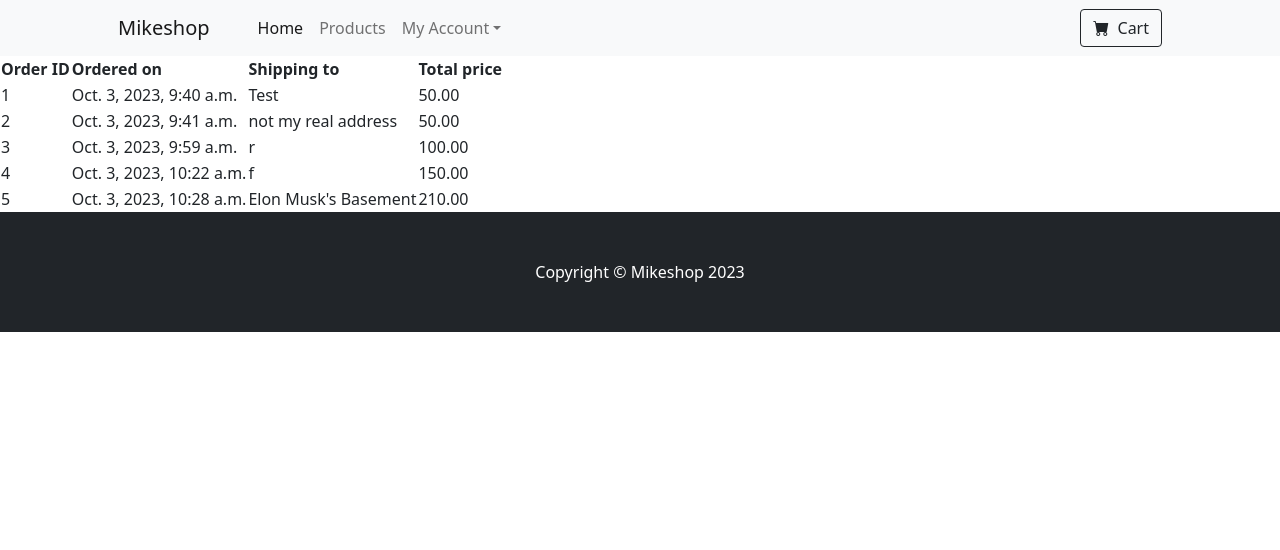
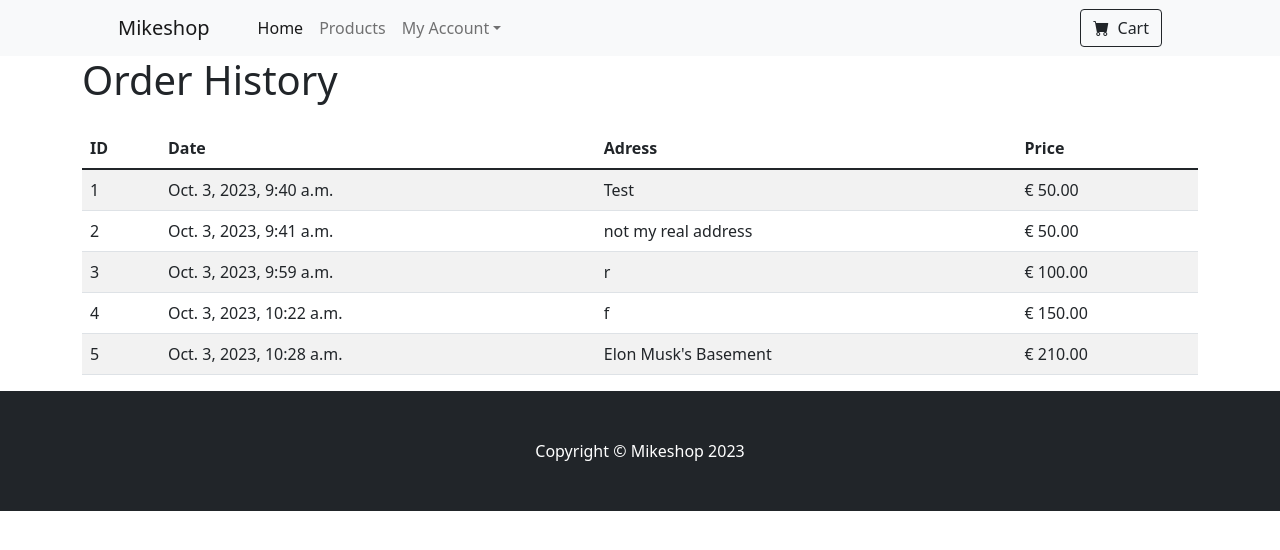
Before and after one commit to tonybonki/Django-Lab-Assignment, a Django app: page /orderhistory/ in a window 1280 px wide. Shown: the top 550 px of the page. Run offline with Django 4.2, Linux system fonts and the light colour scheme; a user stored in the database is signed in; data comes from the database, SQL or seed files in the repository; both versions use the stored data as it was after the commit.

Commit message:
functionality complete just stylling left

```diff
--- a/backend/mikeshop/templates/base.html
+++ b/backend/mikeshop/templates/base.html
@@ -18,7 +18,7 @@
                 <div class="collapse navbar-collapse" id="navbarSupportedContent">
                     <ul class="navbar-nav me-auto mb-2 mb-lg-0 ms-lg-4">
                        <li class="nav-item">
-                        <a class="nav-link active" aria-current="page" href="#">Home</a>
+                        <a class="nav-link active" aria-current="page" href="/">Home</a>
                        </li>
                       <li class="nav-item">
                         <a class="nav-link" href="/products">Products</a>
--- a/backend/mikeshop/templates/basket.html
+++ b/backend/mikeshop/templates/basket.html
@@ -27,14 +27,16 @@
                 <td>
                     <form method="POST" action="{% url 'remove_item' item.id %}">
                         {% csrf_token %}
-                        <a href = "/order/" class="btn btn-primary">Order</a>
+
                         <button type="submit">Remove</button>
                     </form>
                 </td>
             </tr>
             {% endfor %}
+
         </tbody>
     </table>
+     <a href = "/order/" class="btn btn-primary">Order</a>
 {% endif %}
 
 
--- a/backend/mikeshop/templates/ordercomplete.html
+++ b/backend/mikeshop/templates/ordercomplete.html
@@ -20,6 +20,6 @@
     </table>
 
 <p>Ship to: {{ order.shipping_addr }}</p>
-<p>Price : {{ order.total_price }} </p>
+<p>Price : €{{ order.total_price }} </p>
 
 {% endblock %}
--- a/backend/mikeshop/templates/previous_orders.html
+++ b/backend/mikeshop/templates/previous_orders.html
@@ -6,24 +6,30 @@
 
 
 {% block content %}
-<table>
+    <div class="container">
+        <h1 class="mb-4">Order History</h1>
+        <table class="table table-striped">
             <thead>
                 <tr>
-            <th>Order ID</th>
-            <th>Ordered on</th>
-            <th>Shipping to</th>
-            <th>Total price</th>
+                    <th>ID</th>
+                    <th>Date</th>
+                    <th>Adress</th>
+                    <th>Price</th>
                 </tr>
             </thead>
             <tbody>
+                <!-- Loop through your order data here -->
                 {% for ord in orders %}
                 <tr>
                 <td>{{ ord.id }}</td>
                 <td> {{ ord.date_ordered }}</td>
                 <td> {{ ord.shipping_addr  }}</td>
-                <td> {{ord.total_price }}</td>
+                <td> € {{ord.total_price }}</td>
                 </tr>
                 {% endfor %}
+
             </tbody>
         </table>
+    </div>
+
 {% endblock %}
--- a/backend/mikeshop/views.py
+++ b/backend/mikeshop/views.py
@@ -32,10 +32,16 @@ def homePage(request):
 
 def all_products(request):
     user = request.user
+    # If a Basket object exists then caldulate the basket quantity and return its value in the context
+    if Basket.objects.filter(user_id=user, is_active=True):
+        basket_quantity = Basket.objects.filter(user_id=user, is_active=True).first().total_quantity
+    else:
+    # If not the basket has 0 items
+        basket_quantity = 0
     context = {
         'products': Product.objects.all(),
         'user': user,
-        'basket_quantity': Basket.objects.filter(user_id=user, is_active=True).first().total_quantity
+        'basket_quantity': basket_quantity
     }
 
     return render(request, 'products.html', context)
@@ -43,10 +49,16 @@ def all_products(request):
 def individual_product(request, prodid):
     user = request.user
     product = Product.objects.get(id=prodid)
+    # If a Basket object exists then caldulate the basket quantity and return its value in the context
+    if Basket.objects.filter(user_id=user, is_active=True):
+        basket_quantity = Basket.objects.filter(user_id=user, is_active=True).first().total_quantity
+    else:
+    # If not the basket has 0 items
+        basket_quantity = 0
     context = {
         'product':product,
         'user': user,
-        'basket_quantity': Basket.objects.filter(user_id=user, is_active=True).first().total_quantity
+        'basket_quantity': basket_quantity
     }
 
     return render(request, 'product_detail.html', context)
@@ -112,10 +124,16 @@ def show_basket(request):
     # load all shopping basket items
     # display on page
     user = request.user
+    # If a Basket object exists then caldulate the basket quantity and return its value in the context
+    if Basket.objects.filter(user_id=user, is_active=True):
+        basket_quantity = Basket.objects.filter(user_id=user, is_active=True).first().total_quantity
+    else:
+    # If not the basket has 0 items
+        basket_quantity = 0
     basket = Basket.objects.filter(user_id=user, is_active=True).first()
     if basket is None:
         #TODO: Show basket empty
-        return render(request, 'basket.html', {'empty':True, 'basket_quantity': Basket.objects.filter(user_id=user, is_active=True).first().total_quantity})
+        return render(request, 'basket.html', {'empty':True, 'basket_quantity': basket_quantity})
     else:
         sbi = BasketItem.objects.filter(basket_id=basket)
         # is this list empty ?
```
Also changed, not shown: backend/db.sqlite3. Lines whose indentation alone changed are shown as unchanged.
